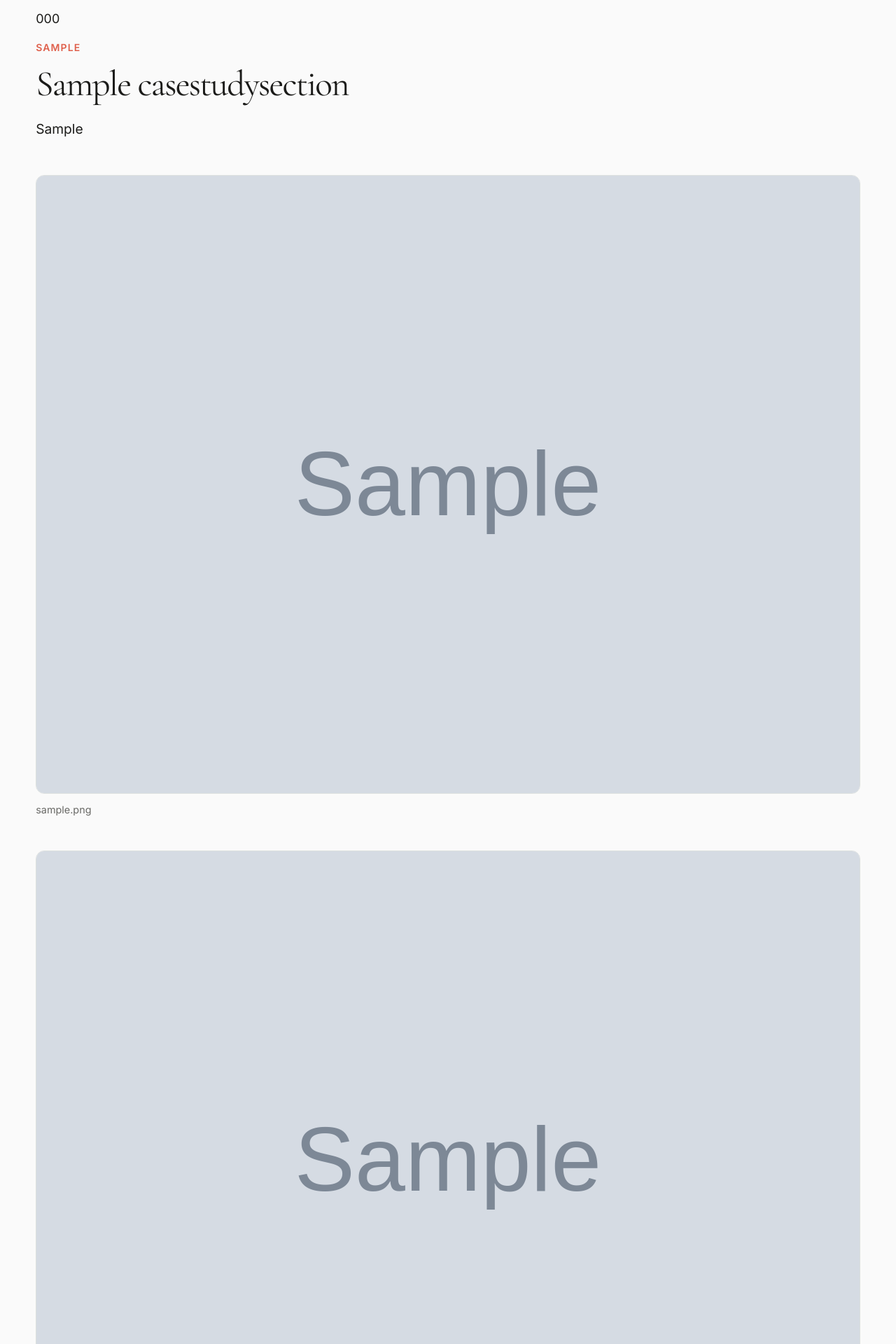
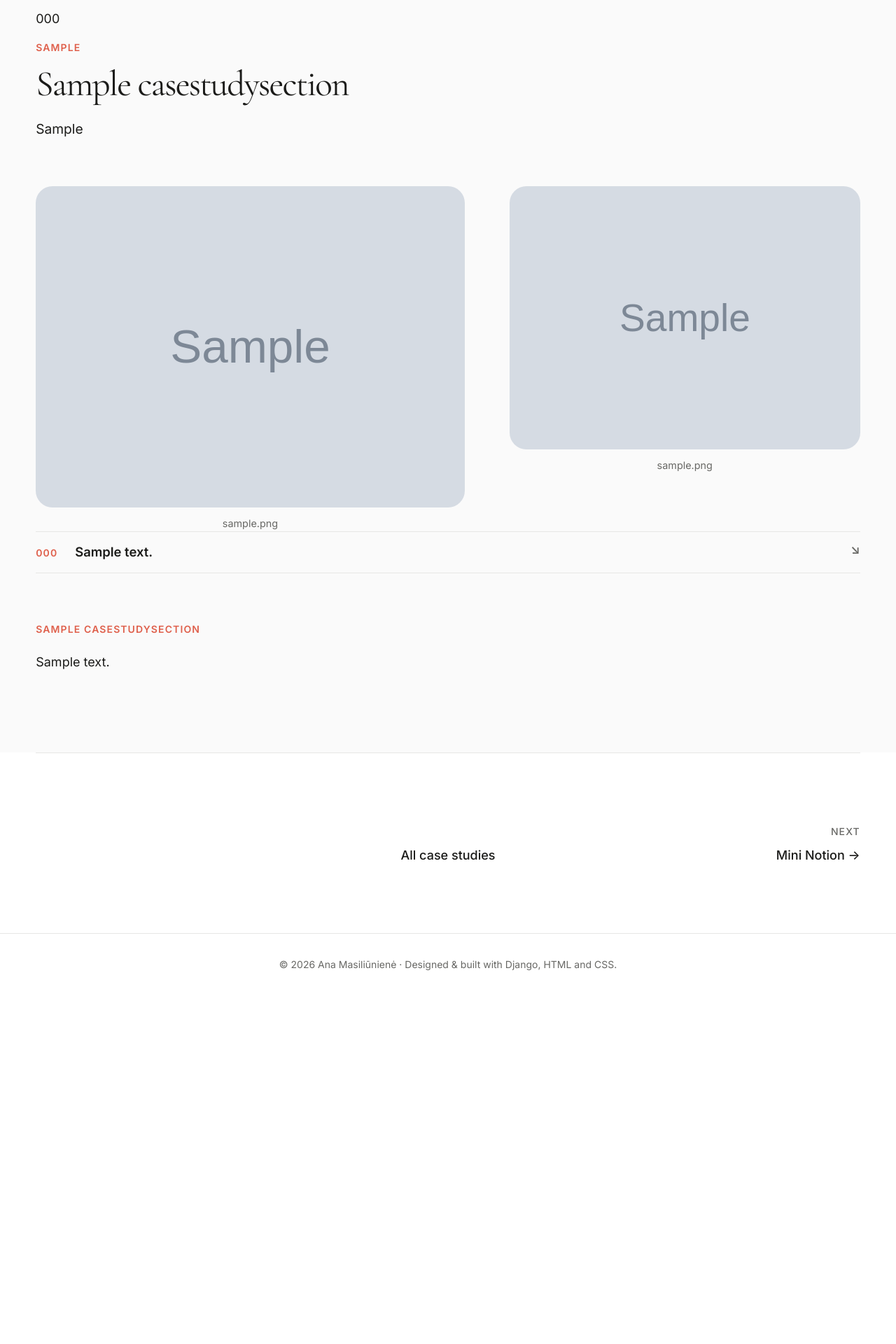
Before and after one commit to 1anamasiliuniene-netizen/portfolio, a Django app: page /projects/a-terapija/ in a window 1280 px wide. Shown: the part 1037-2957 px from the top of the page at 70% size. After the commit the page ends 2423 px from the top, so only its background shows below. Run offline with Django 5.2, Linux system fonts and the light colour scheme; data comes from the database, SQL or seed files in the repository; tables that the repository leaves empty hold one stand-in row (values such as "Sample post"); grey boxes marked "Sample" are stand-in pictures.

Commit message:
Match uploaded case study image layout

```diff
--- a/portfolio/static/portfolio/css/pages.css
+++ b/portfolio/static/portfolio/css/pages.css
@@ -1423,7 +1423,8 @@
    05. DASHBOARD REDESIGN
    ========================================================== */
 
-.pf-dashboard-comparison {
+.pf-dashboard-comparison,
+.pf-case-media-grid {
     display: grid;
     grid-template-columns: 1.1fr 0.9fr;
     gap: var(--pf-space-8);
@@ -1432,11 +1433,13 @@
     margin-top: var(--pf-space-8);
 }
 
-.pf-dashboard-comparison figure {
+.pf-dashboard-comparison figure,
+.pf-case-media-grid figure {
     margin: 0;
 }
 
-.pf-dashboard-comparison img {
+.pf-dashboard-comparison img,
+.pf-case-media-grid img {
     display: block;
 
     width: 100%;
@@ -1445,7 +1448,8 @@
     border: 1px solid var(--pf-border-color);
 }
 
-.pf-dashboard-comparison figcaption {
+.pf-dashboard-comparison figcaption,
+.pf-case-media-grid figcaption {
     margin-top: var(--pf-space-3);
 
     color: var(--pf-text-muted);
```
